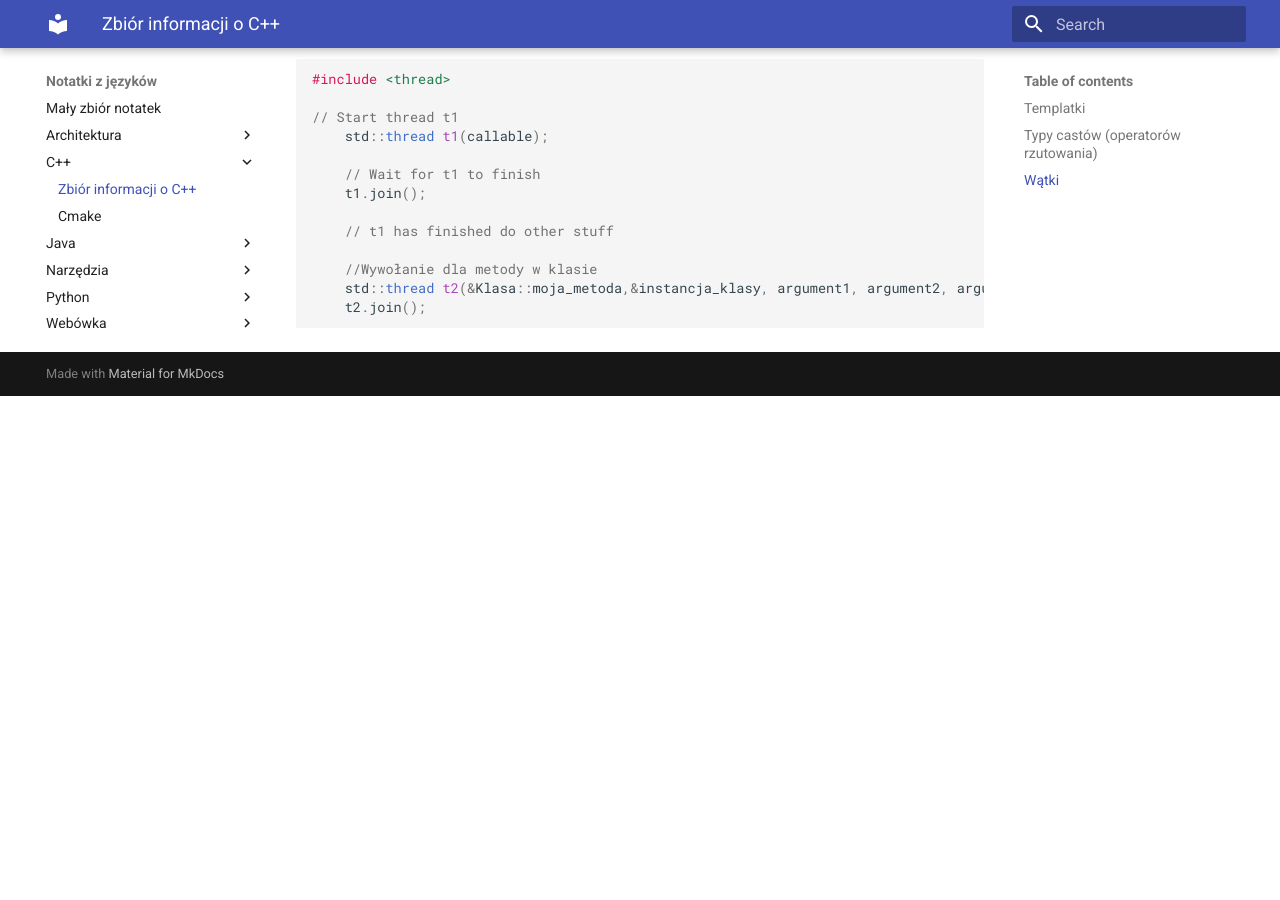
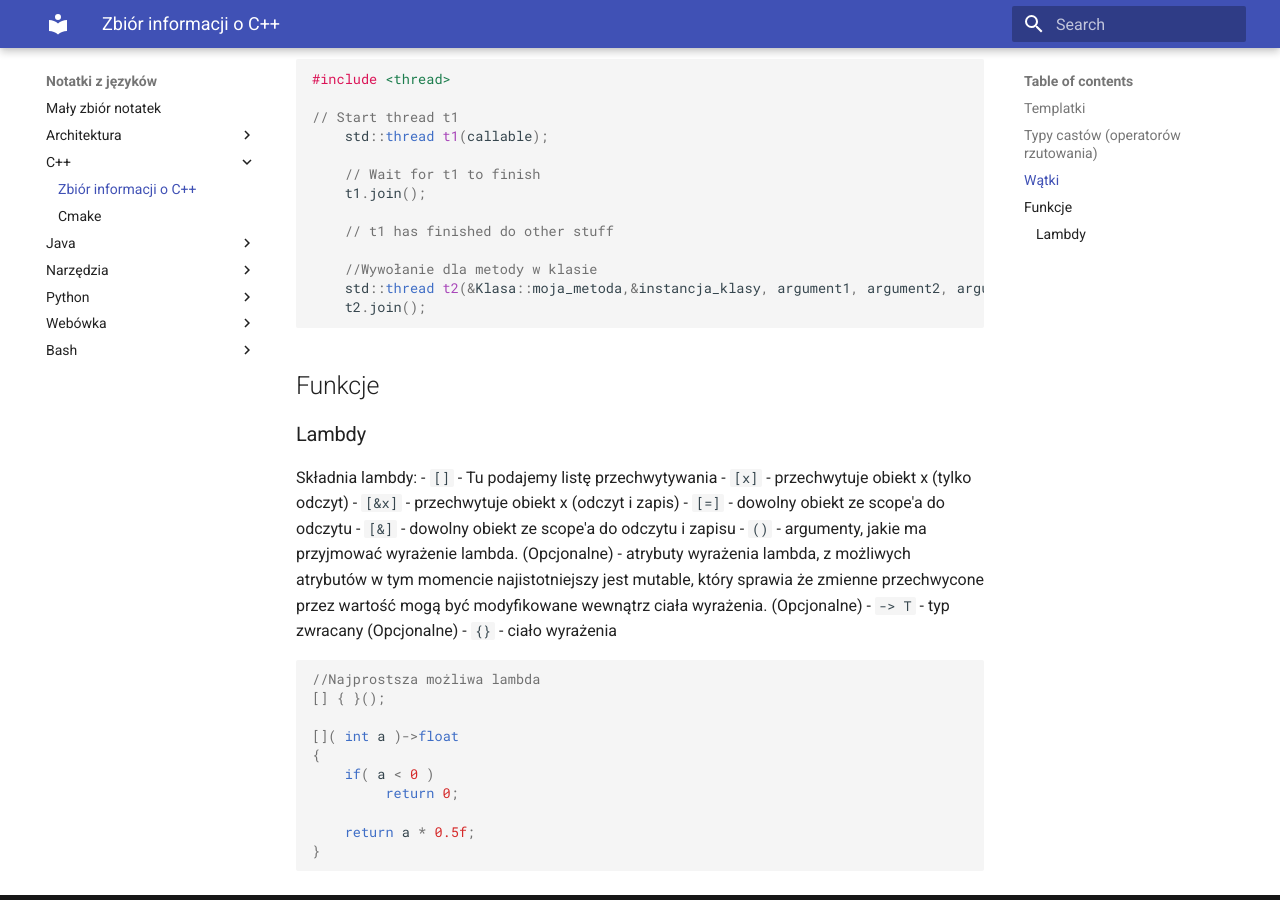
Before and after one commit to pktiuk/notatki_z_jezykow, an MkDocs documentation site: the page built from docs/C++/1_cpp.md, in a window 1280 px wide and 900 px high, scrolled down 848 px. Built offline with MkDocs 1.6.1 and Material for MkDocs 9.7.7, drawn with Linux system fonts in a browser that asks for light colours; before the commit the page ends 1244 px from its top, so only the background shows below that.

Commit message:
Opisanie lambd C++

````diff
--- a/docs/C++/1_cpp.md
+++ b/docs/C++/1_cpp.md
@@ -45,3 +45,31 @@
     std::thread t2(&Klasa::moja_metoda,&instancja_klasy, argument1, argument2, argument3);
     t2.join();
 ```
+
+## Funkcje
+
+### Lambdy
+
+Składnia lambdy:
+- `[]` - Tu podajemy listę przechwytywania
+  - `[x]` - przechwytuje obiekt x (tylko odczyt)
+  - `[&x]` - przechwytuje obiekt x (odczyt i zapis)
+  - `[=]` - dowolny obiekt ze scope'a do odczytu
+  - `[&]` - dowolny obiekt ze scope'a do odczytu i zapisu
+- `()` - argumenty, jakie ma przyjmować wyrażenie lambda. (Opcjonalne)
+- atrybuty wyrażenia lambda, z możliwych atrybutów w tym momencie najistotniejszy jest mutable, który sprawia że zmienne przechwycone przez wartość mogą być modyfikowane wewnątrz ciała wyrażenia. (Opcjonalne)
+- `-> T` - typ zwracany (Opcjonalne)
+- `{}` - ciało wyrażenia
+
+```cpp
+//Najprostsza możliwa lambda
+[] { }();
+
+[]( int a )->float
+{
+    if( a < 0 )
+         return 0;
+
+    return a * 0.5f;
+}
+```
````
